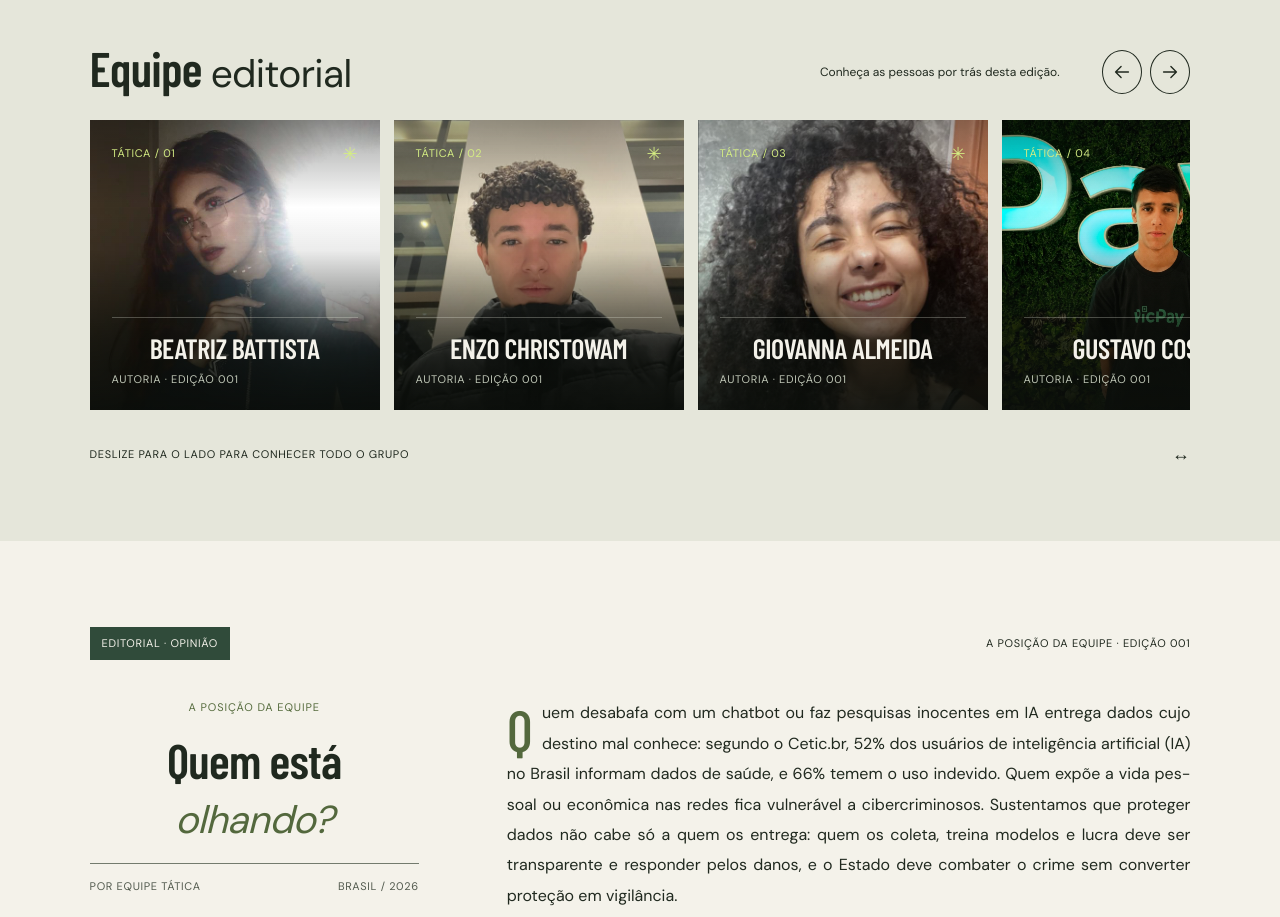
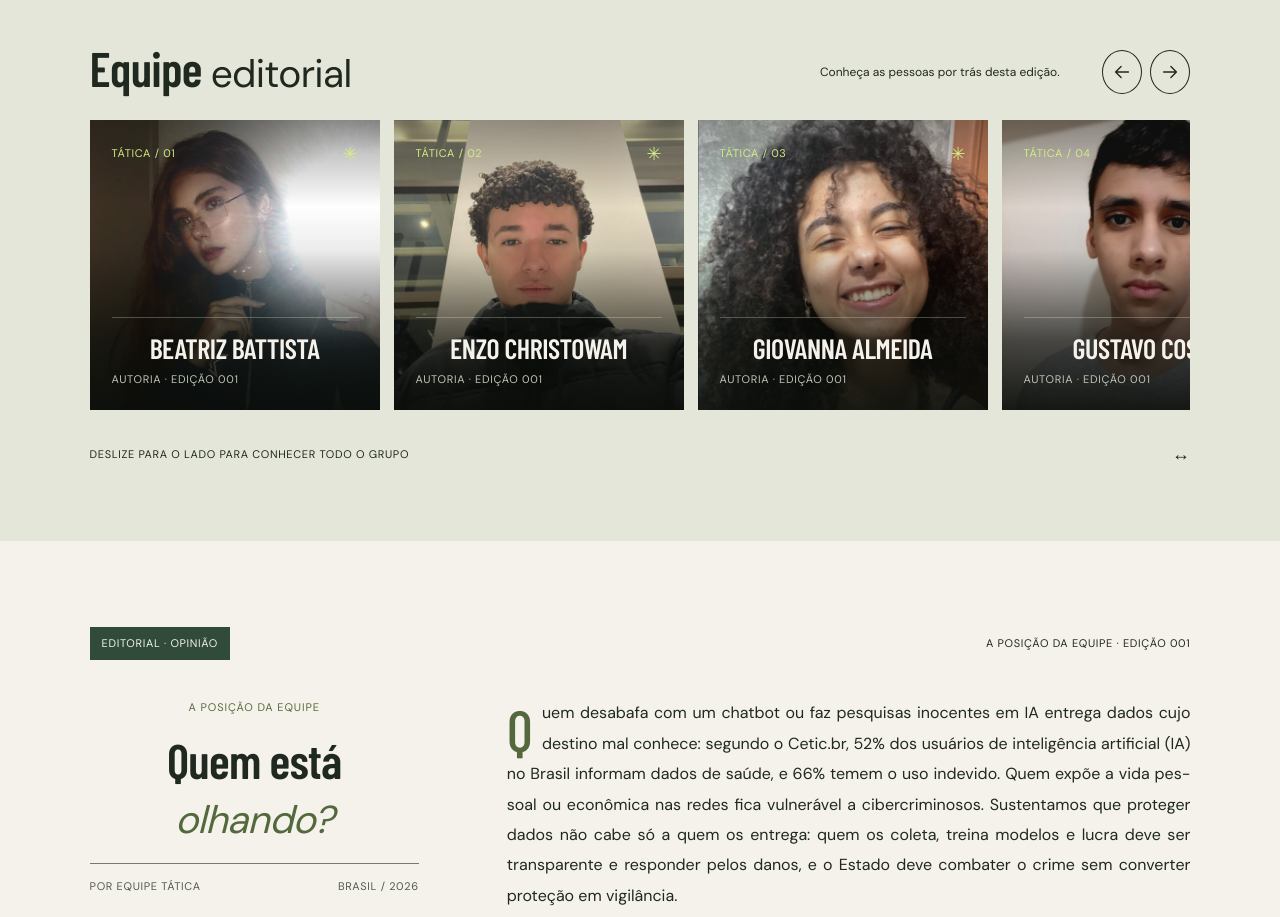
Before and after one commit to beatrizbattista/tatica_magazine, a Next.js app: page / in a window 1280 px wide. Shown: the part 880-1797 px from the top of the page. Built offline with nearby package versions, Linux system fonts and the light colour scheme; a web font is replaced by a local one.

Commit message:
Atualiza o retrato de Gustavo Costa

```diff
--- a/app/page.tsx
+++ b/app/page.tsx
@@ -22,7 +22,7 @@ const authors = [
  { name: 'Beatriz Battista', initials: 'BB', photo: '/images/integrantes/beatriz-battista.jpg', position: '50% 50%' },
  { name: 'Enzo Christowam', initials: 'EC', photo: '/images/integrantes/enzo-christowam.jpeg', position: '50% 58%' },
  { name: 'Giovanna Almeida', initials: 'GA', photo: '/images/integrantes/giovanna-almeida.jpg', position: '50% 50%' },
- { name: 'Gustavo Costa', initials: 'GC', photo: '/images/integrantes/gustavo-costa.jpg', position: '50% 50%' },
+ { name: 'Gustavo Costa', initials: 'GC', photo: '/images/integrantes/gustavo-costa-retrato.png', position: '50% 35%' },
  { name: 'Kevin Martins', initials: 'KM', photo: '/images/integrantes/kevin-martins.png', position: '50% 40%' },
  { name: 'Lucas Guerriero', initials: 'LG', photo: '/images/integrantes/lucas-guerriero.jpeg', position: '50% 68%' },
 ];
```
Also changed, not shown: public/images/integrantes/gustavo-costa-retrato.png (added).
